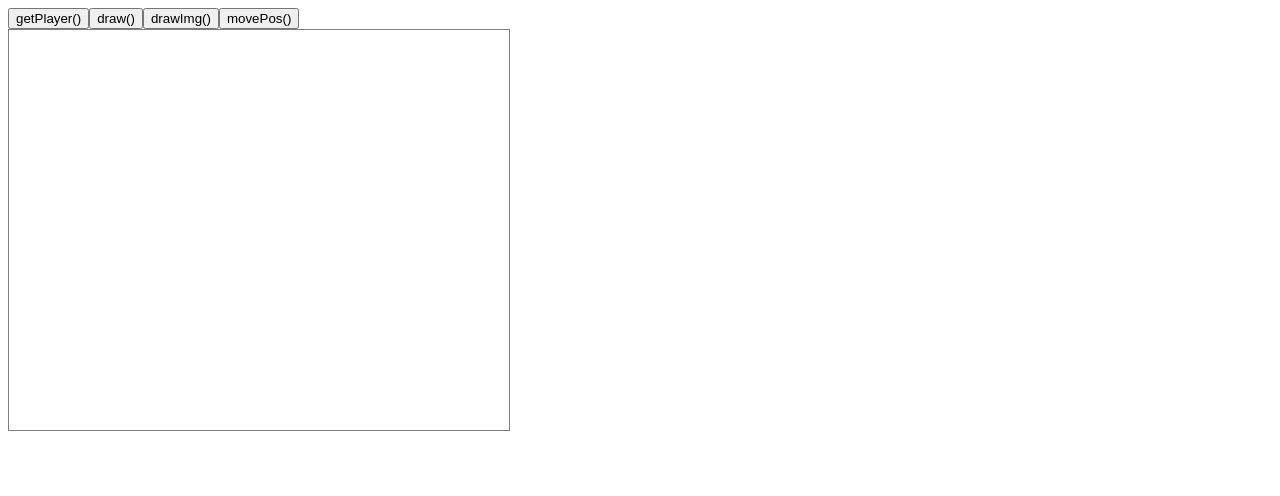
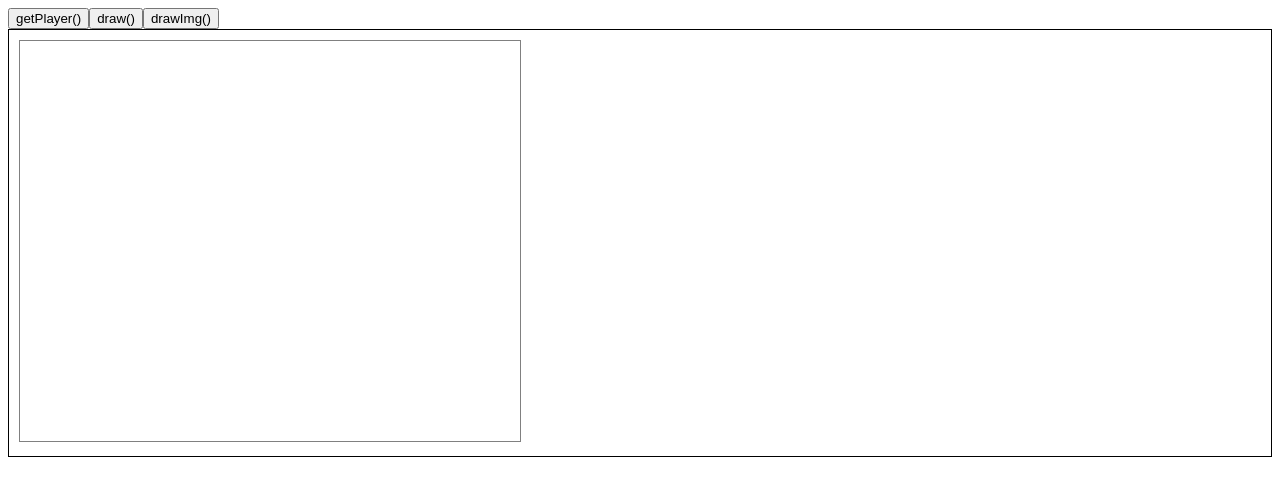
Before and after one commit to bravoka/freelancer_game, an Angular app: page / in a window 1280 px wide. Shown: the top 496 px of the page. Built offline with nearby package versions, Linux system fonts and the light colour scheme.

Commit message:
Basic sprite movement with arrow keys implementation

```diff
--- a/src/app/app.component.css
+++ b/src/app/app.component.css
@@ -1,3 +1,8 @@
 .room {
 	border: 1px solid grey;
 }
+
+.padder {
+	padding: 10px 10px 10px 10px;
+	border: 1px solid black;
+}
--- a/src/app/app.component.html
+++ b/src/app/app.component.html
@@ -1,11 +1,14 @@
 <button (click)="getPlayer()">getPlayer()</button>
 <button (click)="draw()">draw()</button>
 <button (click)="drawImg()">drawImg()</button>
-<button (click)="movePos()">movePos()</button>
+
 <br/>
 
-<canvas #myRoom height="400" width="500" class="room">
-<img id='myImg2' #myImg>
+<div class="padder">
+
+  <canvas #myRoom height="400" width="500" class="room" >
+  <img id='myImg2' #myImg>
 
 
-</canvas>
+  </canvas>
+</div>
--- a/src/app/app.component.ts
+++ b/src/app/app.component.ts
@@ -1,4 +1,4 @@
-import { Component, ViewChild, ElementRef, AfterViewInit } from '@angular/core';
+import { Component, ViewChild, ElementRef, AfterViewInit, HostListener } from '@angular/core';
 import { PlayerService } from './services/player.service';
 
 @Component({
@@ -13,11 +13,37 @@ export class AppComponent implements AfterViewInit {
 
   // private imgEle: HTMLImageElement;
 
+
+
   @ViewChild('myRoom') room: HTMLCanvasElement;
 
+  @HostListener('window: keydown', ['$event'])
+
+  keyEvent(event: KeyboardEvent) {
+    console.log(event);
+
+    if (event.keyCode === 39)
+    {
+      console.log('right');
+      this.movePos(1, 0);
+    }
+    else if (event.keyCode === 37) {
+      console.log('kleft');
+      this.movePos(-1, 0);
+    }
+    else if (event.keyCode === 40) {
+      console.log('down');
+      this.movePos(0, 1);
+    }
+    else if (event.keyCode === 38) {
+      console.log('up');
+      this.movePos(0, -1);
+    }
 
 
-  // @ViewChild('myImg') img: ElementRef;
+  }
+
+  // @ViewChild('myImg') imgRef: ElementRef;
 
   public context: CanvasRenderingContext2D;
 
@@ -43,12 +69,14 @@ export class AppComponent implements AfterViewInit {
 
   ngAfterViewInit() {
   	this.context = this.room['nativeElement'].getContext('2d');
+  	// this.img = this.imgRef as HTMLImageElement;
   	// this.context = this.room[0].getContext('2d');
   	console.log(this.room);
   	console.log(this.context);
   	this.img = document.getElementById('myImg2') as HTMLImageElement;
   	this.img.src = 'assets/bravoka.png';
-  	// this.context.drawImage(this.img,100,100,50,50);
+
+
   }
 
   getPlayer(): void {
@@ -65,11 +93,10 @@ export class AppComponent implements AfterViewInit {
   	this.context.drawImage(this.img, this.pos.X, this.pos.Y, 10, 10);
   }
 
-  movePos(): void {
-  	this.pos.X++;
-  	this.pos.Y++;
+  movePos(x: number, y: number): void {
+  	this.pos.X += x;
+  	this.pos.Y += y;
   	this.drawImg();
-
   }
 }
 
@@ -89,7 +116,9 @@ export class PlayerPosition {
 }
 
 export class Room {
-
+	StartingPosition: number;
+	Width: number;
+	Height: number;
 }
 
 export class Map {
```
